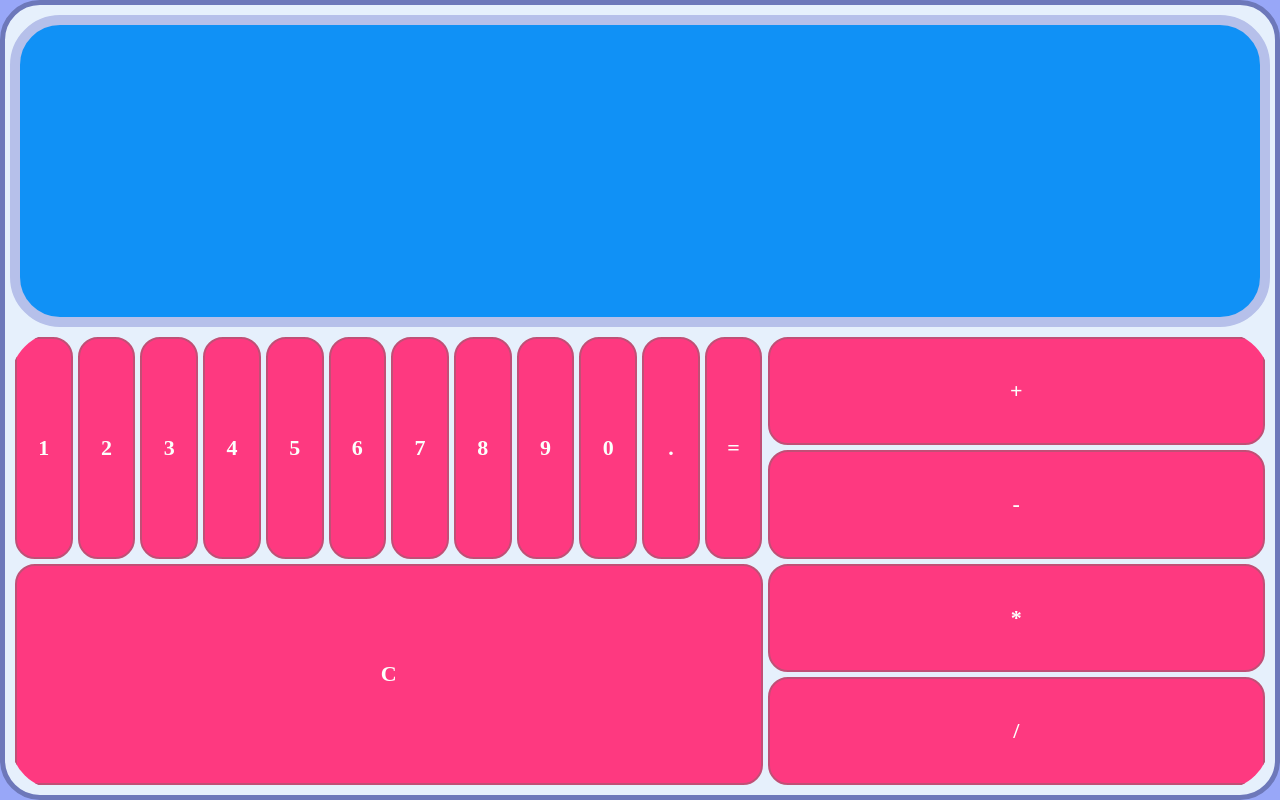
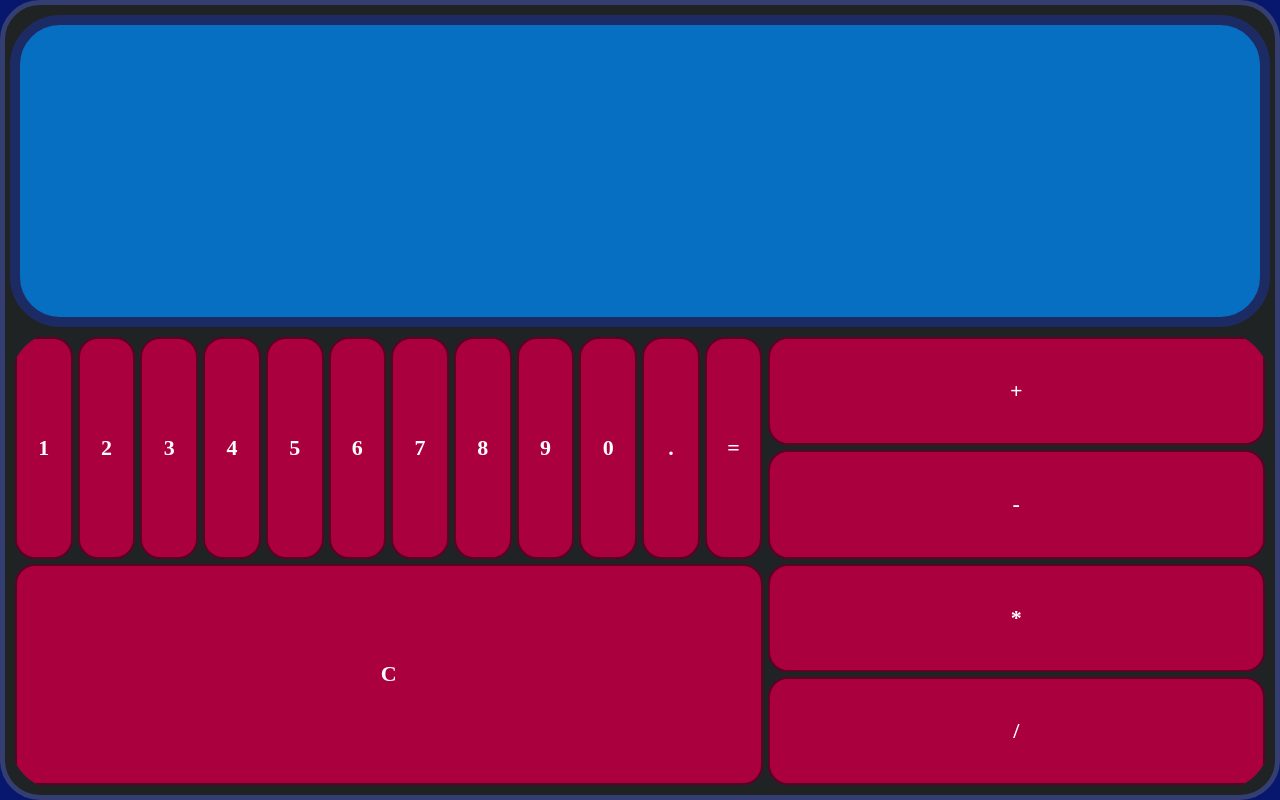
Before and after one commit to anderson2090/calcubee, a React (Create React App) app: page / in a window 1280 px wide. Built offline with nearby package versions, Linux system fonts and the light colour scheme.

Commit message:
fixed colors

```diff
--- a/src/components/Button/Button.module.css
+++ b/src/components/Button/Button.module.css
@@ -7,8 +7,8 @@
     padding: 5px;
     padding-left: 20px;
     padding-right: 20px;
-    background-color: #fe3980;
-    border: 2px solid #c14f76;
+    background-color: #aa013e;
+    border: 2px solid #5d0022;
     border-radius: 20px;
     color: #fcfffc;
     font-size: 22px;
@@ -17,6 +17,6 @@
 }
 
 .main:hover {
-    background-color: orange;
-    border: 2px solid orange;
+    background-color: #cc8400;
+    border: 2px solid #cc8400;
 }
--- a/src/components/Calculator/Calculator.module.css
+++ b/src/components/Calculator/Calculator.module.css
@@ -4,9 +4,9 @@
     flex-direction: column;
     align-items: center;
     justify-content: space-between;
-    background-color: #e6f0fc;
+    background-color: #202324;
     border-radius: 40px;
     width: 100%;
     height: 100%;
-    border: 5px solid #6d78ba;
+    border: 5px solid #353e71;
 }
--- a/src/components/ScreenBox/ScreenBox.module.css
+++ b/src/components/ScreenBox/ScreenBox.module.css
@@ -4,11 +4,11 @@
     align-items: center;
     justify-content: center;
     gap: 1px;
-    background-color: #1091f6;
+    background-color: #076fc1;
     width: 100%;
     height: 40%;
     margin: 5px;
     border-radius: 50px;
     justify-content: center;
-    border: 10px solid #b6c0ea;
+    border: 10px solid #1d2b65;
 }
--- a/src/components/ScreenNumber/ScreenNumber.module.css
+++ b/src/components/ScreenNumber/ScreenNumber.module.css
@@ -1,5 +1,5 @@
 .main {
-    color: black;
+    color: #e8e6e3;
     font-size: 52px;
     font-weight: bold;
 }
--- a/src/index.css
+++ b/src/index.css
@@ -114,6 +114,6 @@ meter {
 }
 
 body {
-  background-color: #98a7f8;
+  background-color: #07176e;
 
 }
```
